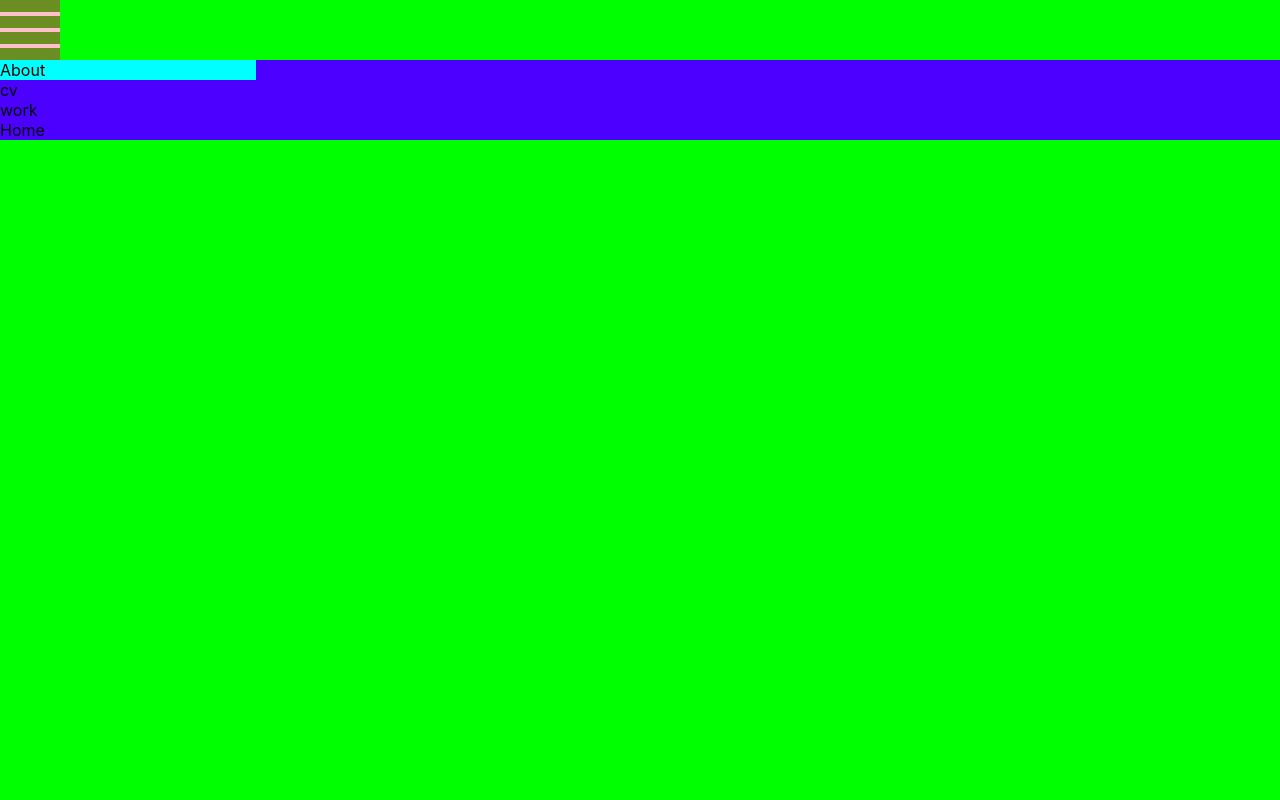
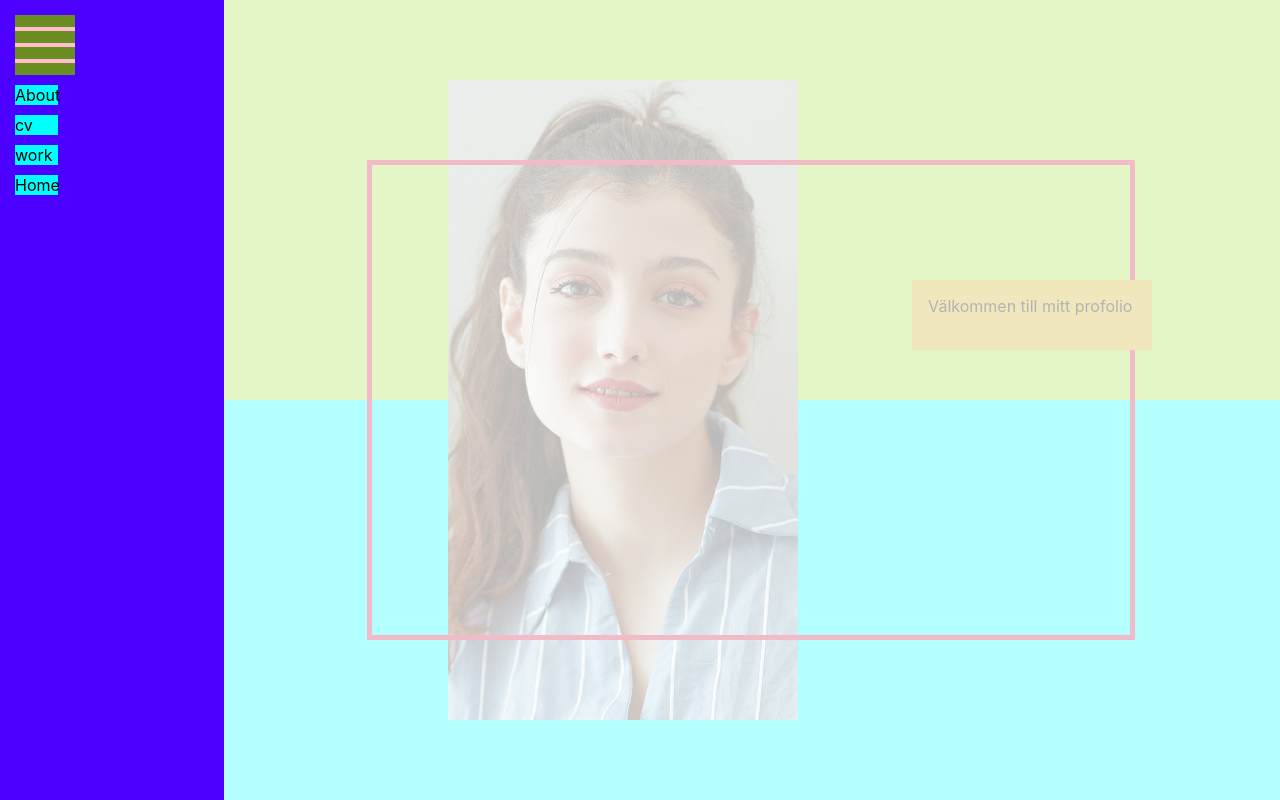
Before and after one commit to mariaekmaan1991/nextJsPortfolio, a Next.js app: page / in a window 1280 px wide. Both pictures are taken after a click on the element 60 px from the left and 60 px from the top of the page. Built offline with nearby package versions, Linux system fonts and the light colour scheme.

Commit message:
add some styling to menu

```diff
--- a/src/components/navbar.js
+++ b/src/components/navbar.js
@@ -31,24 +31,24 @@ export default function NavBar() {
       <HamburgerMenu setMenuOpen={setMenuOpen} menuOpen={menuOpen} />
       {menuOpen && (
         <div className={styles.BackgroundNav}>
-          <HamburgerMenu setMenuOpen={setMenuOpen} menuOpen={menuOpen} />
           <nav ref={ref} className={styles.NavBarMainBox}>
+            <HamburgerMenu setMenuOpen={setMenuOpen} menuOpen={menuOpen} />
             <div className={styles.NavBarLink}>
               <Link href="/about">
                 <a>About</a>
               </Link>
             </div>
-            <div>
+            <div className={styles.NavBarLink}>
               <Link href="/cv">
                 <a>cv</a>
               </Link>
             </div>
-            <div>
+            <div className={styles.NavBarLink}>
               <Link href="/work">
                 <a>work</a>
               </Link>
             </div>
-            <div>
+            <div className={styles.NavBarLink}>
               <Link href="/">
                 <a>Home</a>
               </Link>
--- a/styles/HamburgerMenu.module.scss
+++ b/styles/HamburgerMenu.module.scss
@@ -1,4 +1,5 @@
 .ButtonNavMainBox{
+  margin: 10px;
   width: 60px;
   height: 60px;
   background: olivedrab;
--- a/styles/NavBar.module.scss
+++ b/styles/NavBar.module.scss
@@ -1,6 +1,6 @@
 .BackgroundNav{
- //background: rgba(255, 255, 255, 0.7);
- background-color: rgb(0, 255, 0);
+  background: rgba(255, 255, 255, 0.7);
+  //background-color: rgb(0, 255, 0);
   position: fixed;
   width: 100%;
   height: 100%;
@@ -11,11 +11,15 @@
   z-index: 12;
   .NavBarMainBox{
     background-color:rgb(76, 0, 255);
+    width: 17.5%;
+    padding: 5px;
+    height: 100%;
   .NavBarLink{
    display: flex;
+   margin: 10px;
    background-color: aqua;
    width: 20%;
-  height: 100%;
+
 
    .NavBarA{
      color: aqua;
```
Also changed, not shown: src/pages/index.js (+0 -13 lines). Lines whose indentation alone changed are shown as unchanged.
